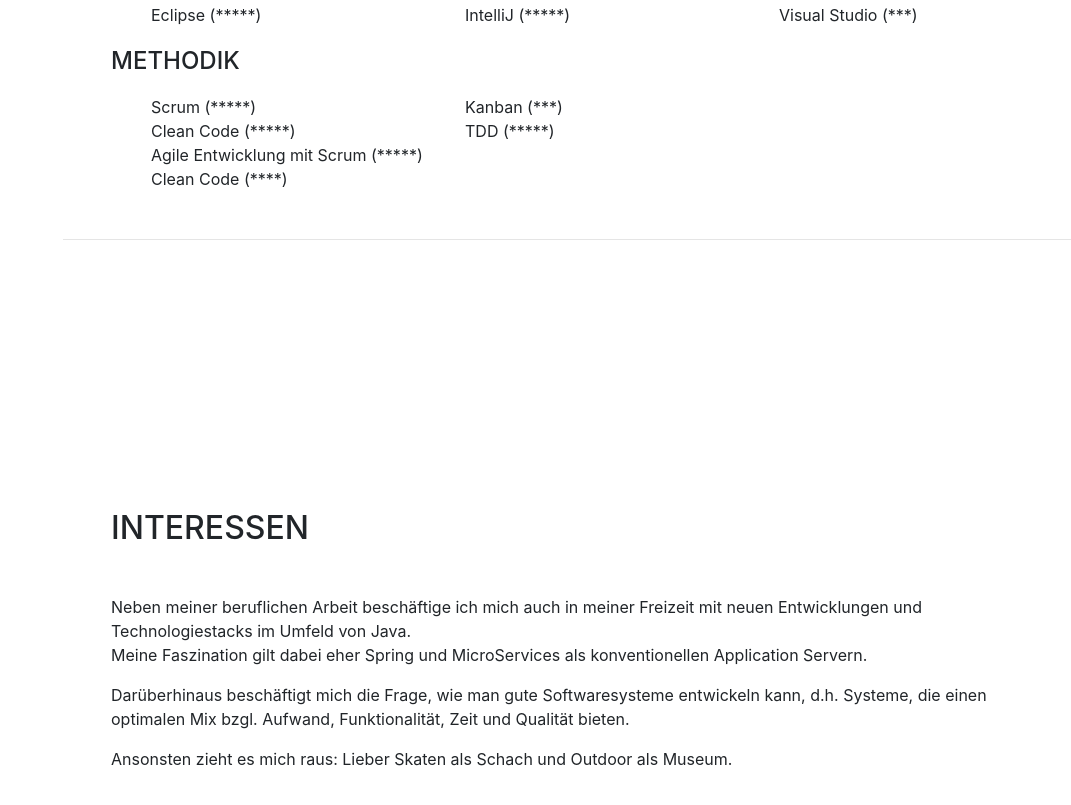
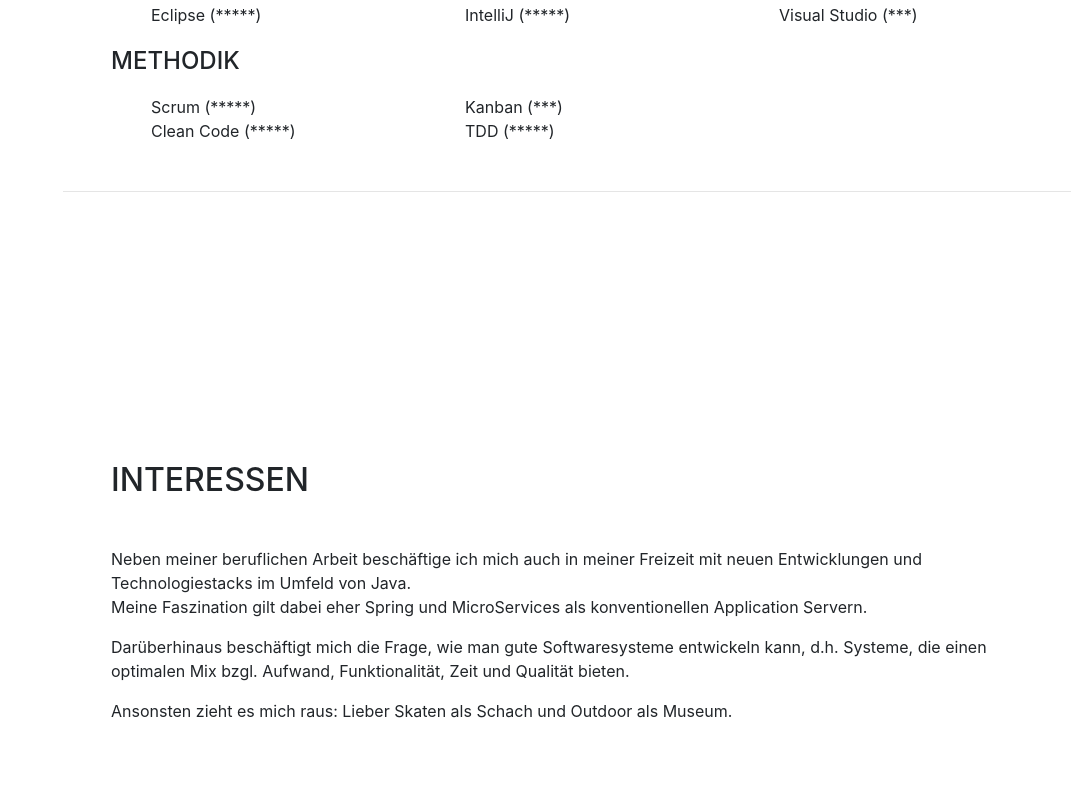
Before and after one commit to nasahl/website-nasahl, a website with bundled scripts: page index.html in a window 1280 px wide. Shown: the part 6733-7538 px from the top of the page, without its empty margins (209-1280 px from the left). Built offline with nearby package versions, Linux system fonts and the light colour scheme; a web font is replaced by a local one.

Commit message:
minor correction

```diff
--- a/index.html
+++ b/index.html
@@ -515,11 +515,6 @@
                     </ul>
                 </div>
             </div>
-
-            <ul class="fa-ul mb-0">
-                <li>Agile Entwicklung mit Scrum (*****)</li>
-                <li>Clean Code (****)</li>
-            </ul>
         </div>
     </section>
 
```
